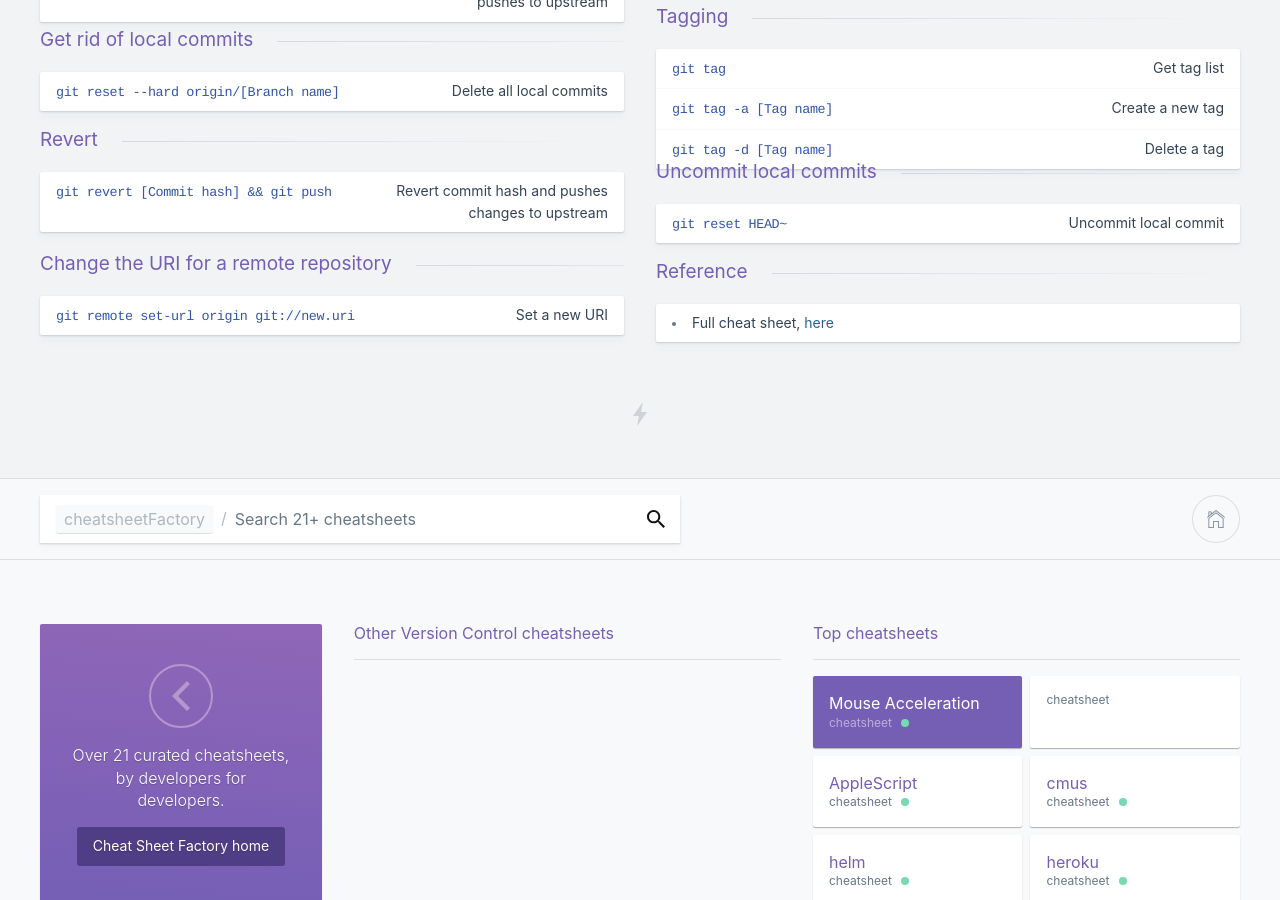
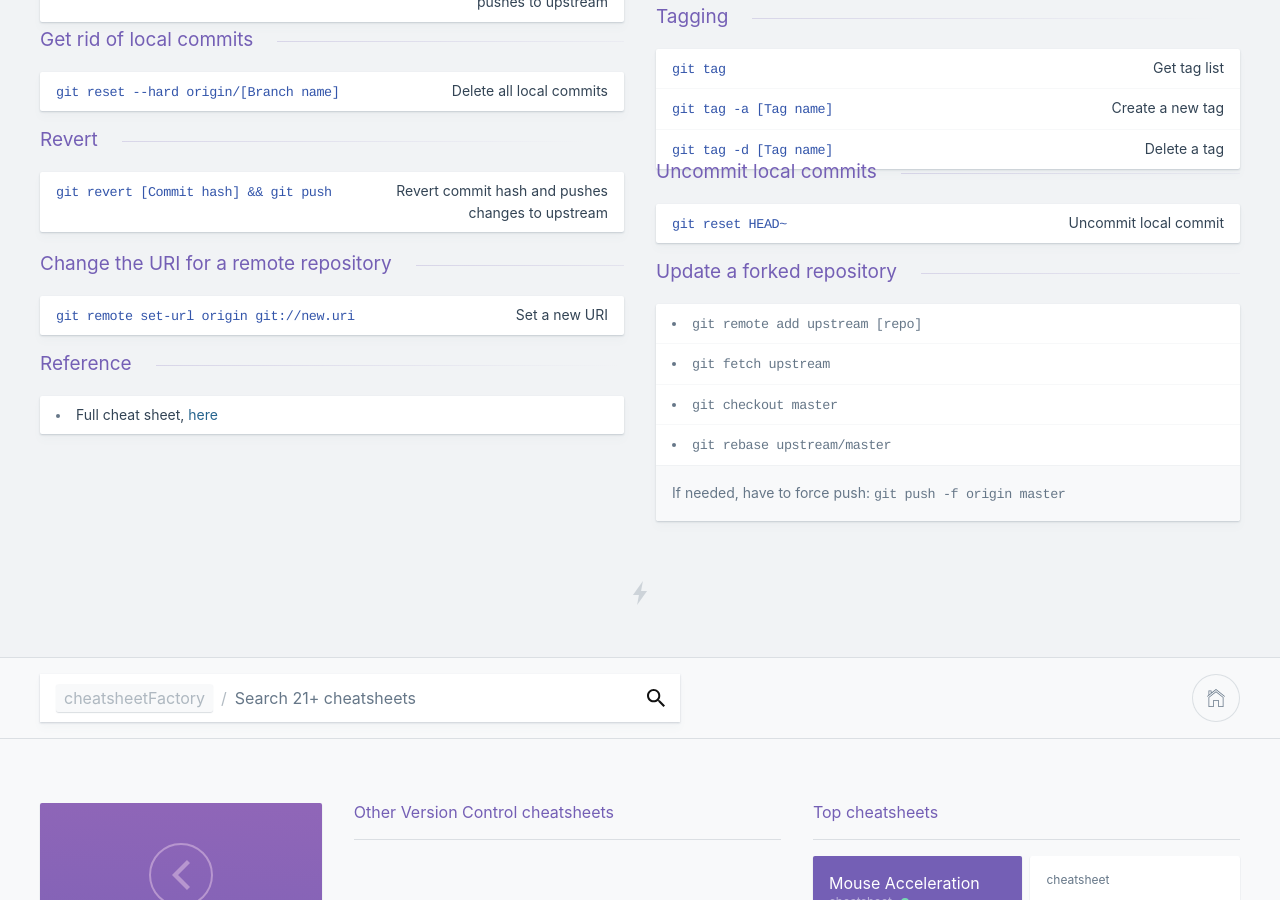
Before and after one commit to kasramp/cheat-sheet-factory, a Jekyll site: the page built from version_control/git.md, in a window 1280 px wide and 900 px high, scrolled down 751 px. Built offline with Jekyll 4.4.1, drawn with Linux system fonts in a browser that asks for light colours.

Commit message:
Update Git cheatsheet for syncing a fork repo

```diff
--- a/version_control/git.md
+++ b/version_control/git.md
@@ -84,6 +84,15 @@ Shortcuts
 
 | `git remote set-url origin git://new.uri` | Set a new URI |
 
+### Update a forked repository
+
++ `git remote add upstream [repo]`
++ `git fetch upstream`
++ `git checkout master`
++ `git rebase upstream/master`
+
+If needed, have to force push: `git push -f origin master`
+
 ### Reference
 
 - Full cheat sheet, [here](https://github.com/kasramp/cheat-sheet-factory/blob/gh-pages/_docs/pdfs/Git%20Cheat%20sheet.pdf)
```
